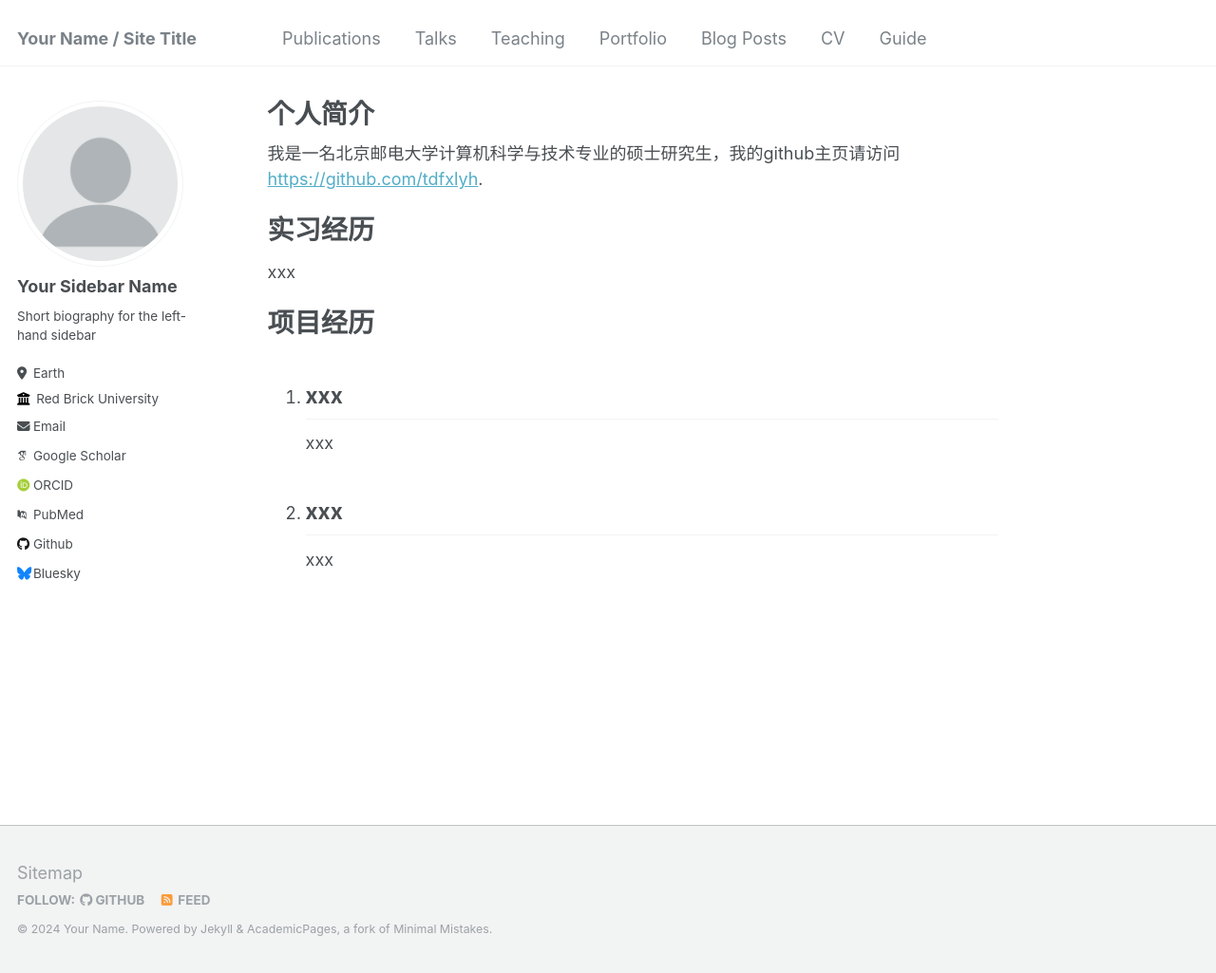
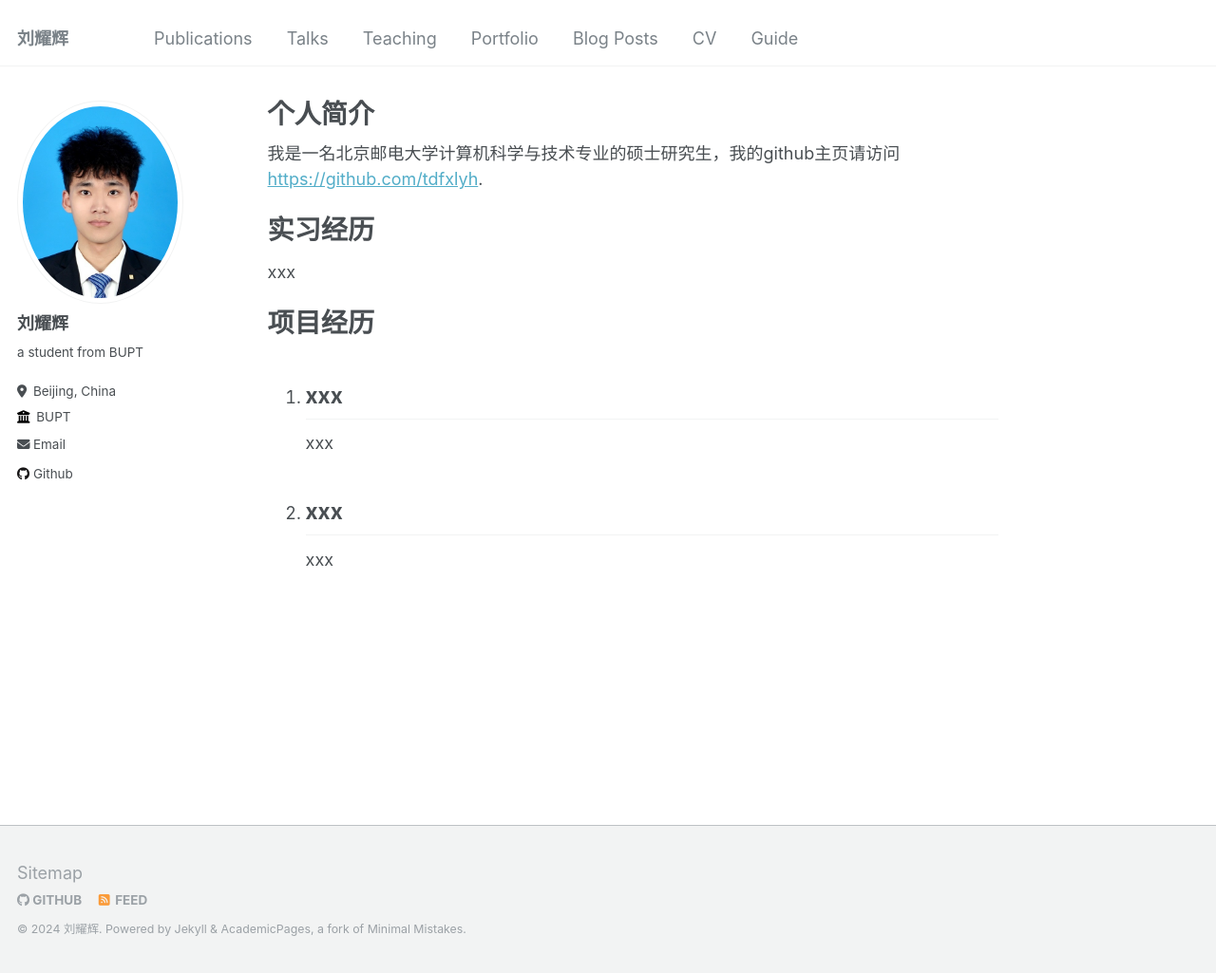
Before and after one commit to tdfxlyh/tdfxlyh.github.io, a Jekyll site: the page built from _pages/about.md, in a window 1280 px wide and 1025 px high. Shown: the whole window at 95% size. Built offline with Jekyll 4.4.1, drawn with Linux system fonts in a browser that asks for light colours; some web fonts are replaced.

Commit message:
add about

```diff
--- a/_config.yml
+++ b/_config.yml
@@ -7,11 +7,11 @@
 # server process.
 
 # Basic Site Settings
-locale                   : "en-US"
-title                    : "Your Name / Site Title"
+locale                   : "China"
+title                    : "刘耀辉"
 title_separator          : "-"
-name                     : &name "Your Name"
-description              : &description "personal description"
+name                     : &name "刘耀辉"
+description              : &description "a student from BUPT"
 url                      : https://academicpages.github.io # the base hostname & protocol for your site e.g. "https://mmistakes.github.io"
 baseurl                  : "" # the subpath of your site, e.g. "/blog"
 repository               : "academicpages/academicpages.github.io"
@@ -21,34 +21,34 @@ repository               : "academicpages/academicpages.github.io"
 #               Additional customization can be done by editing /_includes/author-profile.html
 author:
   # Biographic information
-  avatar           : "profile.png"
-  name             : "Your Sidebar Name"
+  avatar           : "liuyaohui.jpg"
+  name             : "刘耀辉"
   pronouns         : # example: "she/her"
-  bio              : "Short biography for the left-hand sidebar"
-  location         : "Earth"
-  employer         : "Red Brick University"
+  bio              : "a student from BUPT"
+  location         : "Beijing, China"
+  employer         : "BUPT"
   uri              : # URL
-  email            : "none@example.org"
+  email            : "liuyaohuihui@126.com"
 
   # Academic websites
   arxiv            : # URL - Update with the correct link to your profile
-  googlescholar    : "https://scholar.google.com/citations?user=PS_CX0AAAAAJ"
+  googlescholar    : # "https://scholar.google.com/citations?user=PS_CX0AAAAAJ"
   impactstory      : # URL
-  orcid            : "http://orcid.org/yourorcidurl"
+  orcid            : # "http://orcid.org/yourorcidurl"
   semantic         : # URL
-  pubmed           : "https://www.ncbi.nlm.nih.gov/pubmed/?term=john+snow"
+  pubmed           : # "https://www.ncbi.nlm.nih.gov/pubmed/?term=john+snow"
   researchgate     : # URL
 
   # Repositories and software development
   bitbucket        : # Username - Update with your username on the site
   codepen          : # Username
   dribbble         : # Username
-  github           : "academicpages"
+  github           : "https://github.com/tdfxlyh"
   kaggle           : # Username
   stackoverflow    : # User number or user number and name (i.e., use "1" or "1/jeff-atwood")
 
   # Social media
-  bluesky          : "bsky.app" # Replace this with you Bluesky username
+  bluesky          : # "bsky.app" # Replace this with you Bluesky username
   facebook         : # Username
   flickr           : # Username
   foursquare       : # Username
```
Also changed, not shown: images/liuyaohui.jpg (added).
